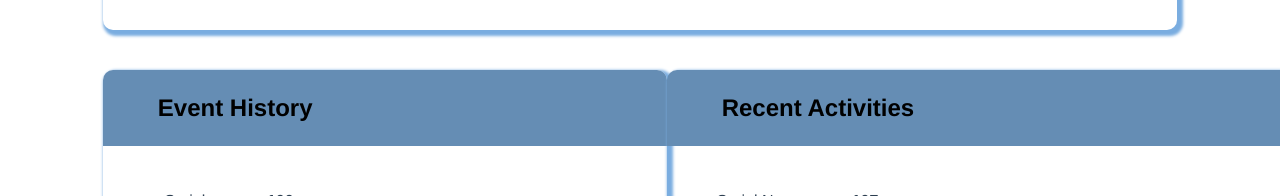
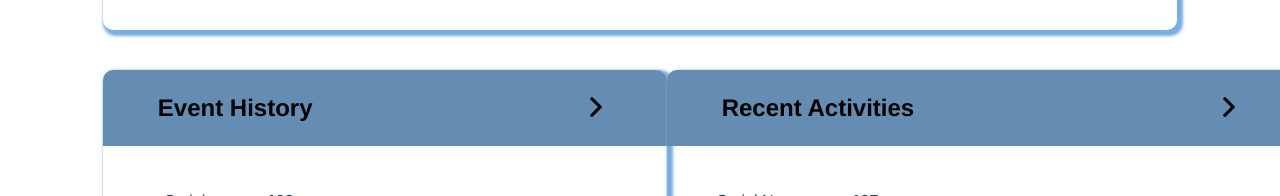
Before and after one commit to mysoo/Vue, a Vue app: page / in a window 1280 px wide. Shown: the part 378-574 px from the top of the page. Built offline with nearby package versions, Linux system fonts and the light colour scheme.

Commit message:
Add : "arrow btn"

```diff
--- a/src/components/common/ItemCard.vue
+++ b/src/components/common/ItemCard.vue
@@ -2,6 +2,9 @@
   <div class="container">
     <div class="title">
       <p>{{ title }}</p>
+      <button class="btn">
+        <img class="img" alt="arrow img" src="../../assets/right-arrow.png" />
+      </button>
     </div>
     <div>
       <ItemList
@@ -77,10 +80,21 @@ export default defineComponent({
   font-weight: bold;
   font-size: 1.5em;
   display: flex;
-  flex-direction: start;
+  justify-content: space-between;
+  align-items: center;
   color: black;
   p {
     padding-left: 55px;
+  }
+  .img {
+    height: 20px;
+    width: 20px;
+    padding-right: 55px;
+  }
+  .btn {
+    background: none;
+    border: none;
+    cursor: pointer;
   }
 }
 .content {
```
Also changed, not shown: src/assets/right-arrow.png (added).
